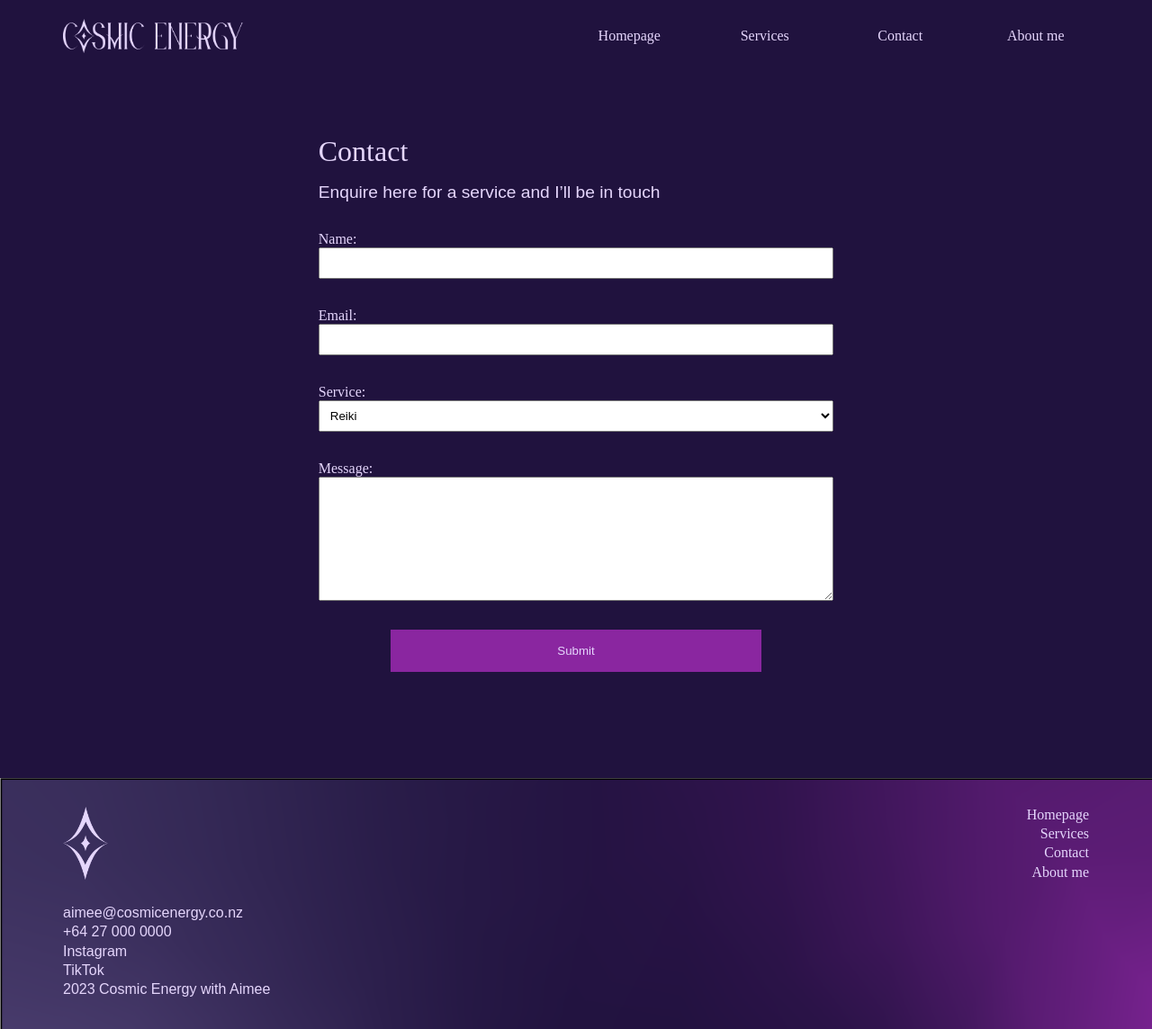
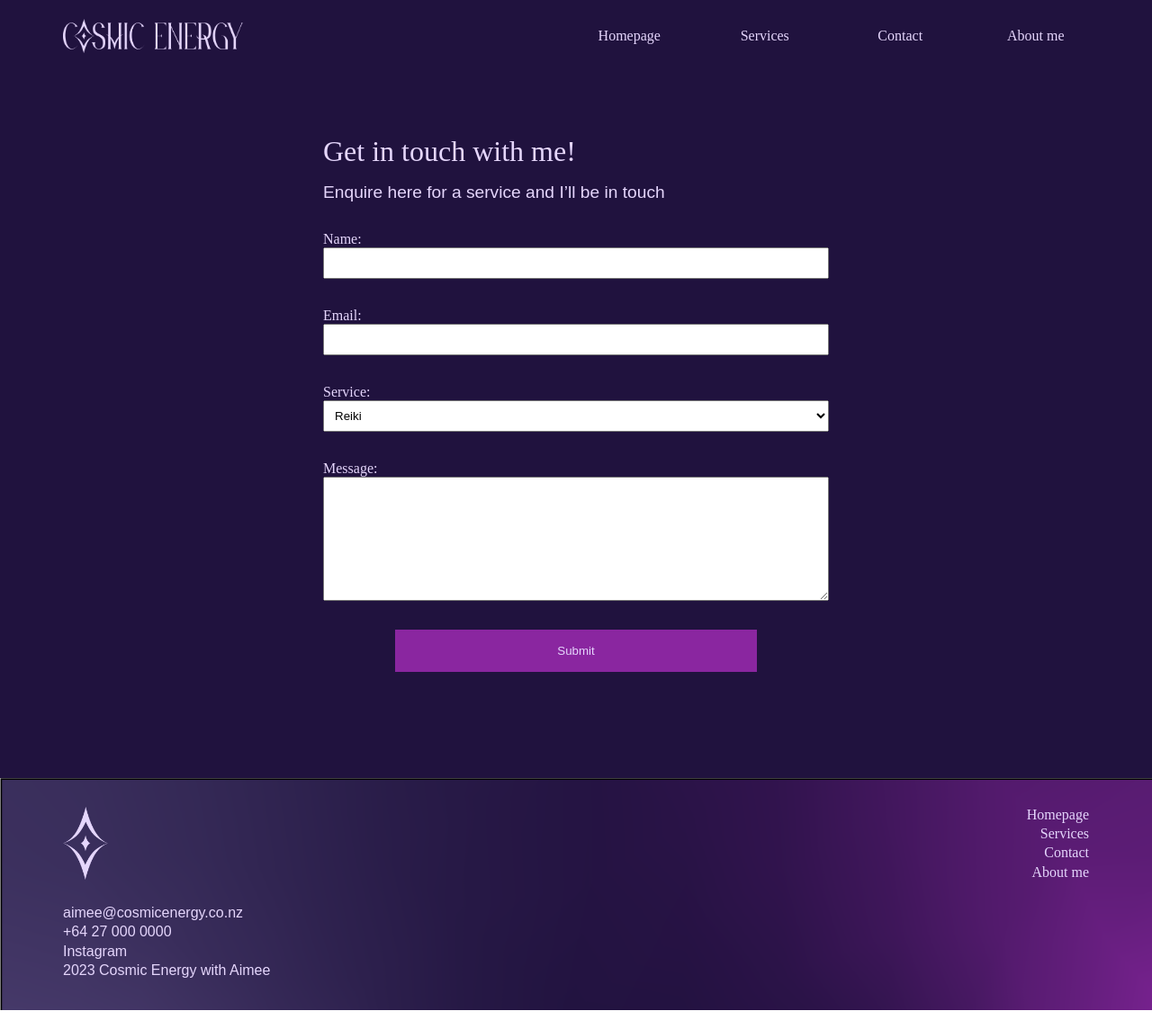
Before and after one commit to deshandeshandeshan/cosmicenergywithaimee, a React (Create React App) app: page /contact in a window 1280 px wide. Shown: the whole page at 90% size. After the commit the page ends 1123 px from the top, so only its background shows below. Built offline with nearby package versions, Linux system fonts and the light colour scheme; a web font is replaced by a local one.

Commit message:
Added instagram link to footer and added a submit to email functionability to the form

```diff
--- a/src/components/Contact.css
+++ b/src/components/Contact.css
@@ -79,6 +79,7 @@ input {
 
     .contactFormItemA {
         grid-column-start: 3;
+        grid-column-end: 7;
         grid-row-start: 1;
     }
 
@@ -104,6 +105,7 @@ input {
 
     .contactFormItemA {
         grid-column-start: 4;
+        grid-column-end: 8;
         grid-row-start: 1;
     }
 
--- a/src/components/Contact.js
+++ b/src/components/Contact.js
@@ -5,13 +5,17 @@ const Contact = () => {
     <main>
       <div className="contactPage contactGrid">
         <h1 className="contactTitlePadding colourLightPurple contactFormItemA">
-          Contact
+          Get in touch with me!
         </h1>
         <p className="contactIntro introPadding colourLightPurple contactFormItemB">
           Enquire here for a service and I’ll be in touch
         </p>
-        <form className="contactForm colourLightPurple contactFormItemC">
-          <label for="name">Name:</label>
+        <form
+          className="contactForm colourLightPurple contactFormItemC"
+          action="https://formsubmit.co/deshan.mclachlan0@gmail.com"
+          method="POST"
+        >
+          <label htmlFor="name">Name:</label>
           <input
             className="formMargin inputField"
             type="text"
@@ -19,7 +23,7 @@ const Contact = () => {
             name="name"
           />
 
-          <label for="email">Email:</label>
+          <label htmlFor="email">Email:</label>
           <input
             type="text"
             id="email"
@@ -27,7 +31,7 @@ const Contact = () => {
             className="inputField formMargin"
           />
 
-          <label for="service">Service:</label>
+          <label htmlFor="service">Service:</label>
           <select
             className="inputField formMargin"
             name="services"
@@ -38,7 +42,7 @@ const Contact = () => {
             <option value="medium">Mediumship reading</option>
           </select>
 
-          <label for="message">Message:</label>
+          <label htmlFor="message">Message:</label>
           <textarea
             type="text"
             id="message"
@@ -51,7 +55,6 @@ const Contact = () => {
           <button
             className="formButton formButtonMargin"
             type="submit"
-            form="form1"
             value="Submit"
           >
             Submit
--- a/src/components/Footer.js
+++ b/src/components/Footer.js
@@ -16,8 +16,12 @@ const Footer = () => {
         <ul className="footerContact">
           <li className="contactItem textPadding">aimee@cosmicenergy.co.nz</li>
           <li className="contactItem textPadding">+64 27 000 0000</li>
-          <li className="contactItem textPadding">Instagram</li>
-          <li className="contactItem textPadding">TikTok</li>
+          <li className="contactItem textPadding">
+            <Link to="https://www.instagram.com/cosmicenergywithaimee/">
+              Instagram
+            </Link>
+          </li>
+          {/* <li className="contactItem textPadding">TikTok</li> */}
           <li className="contactItem textPadding">
             2023 Cosmic Energy with Aimee
           </li>
```
